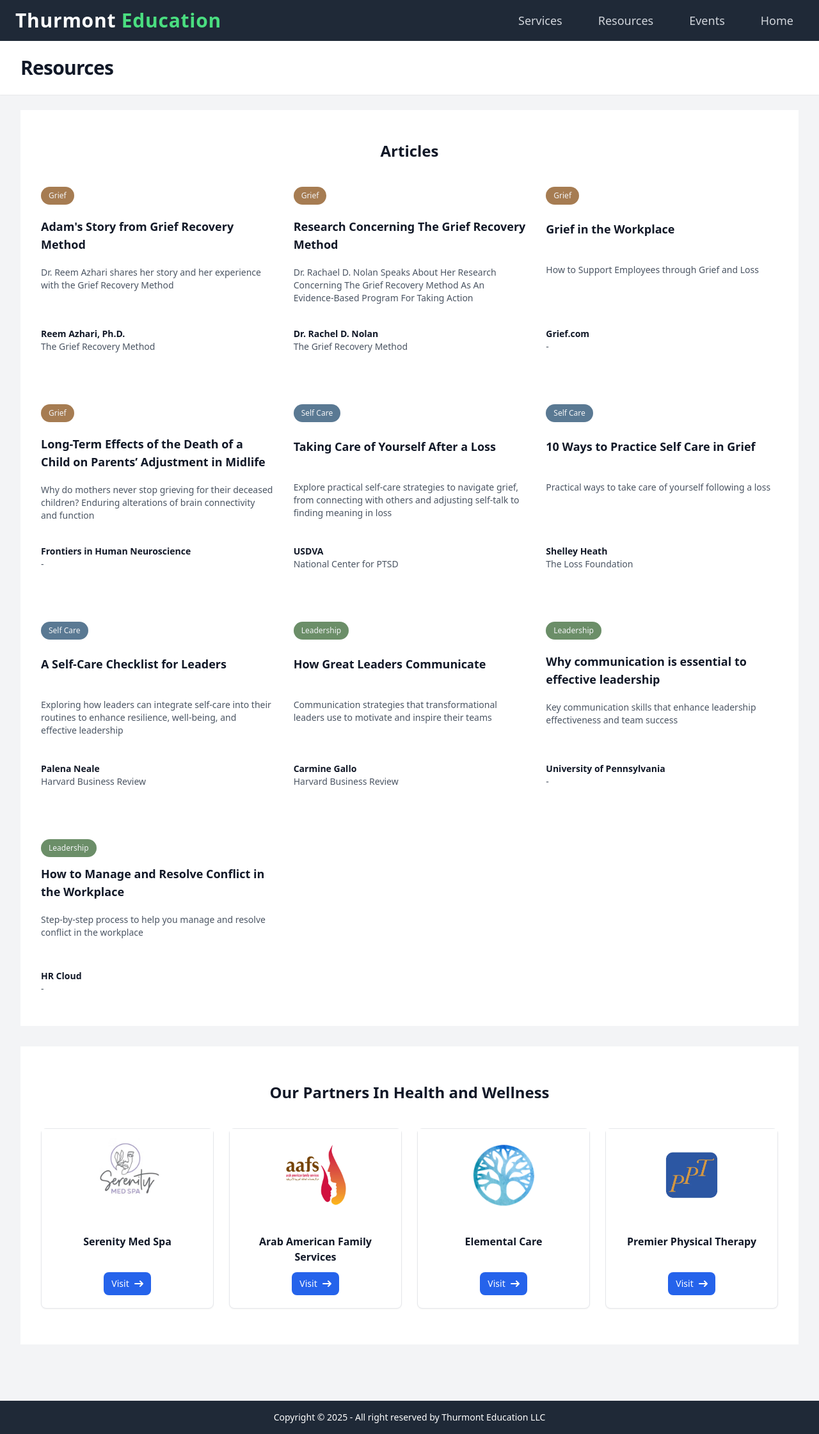
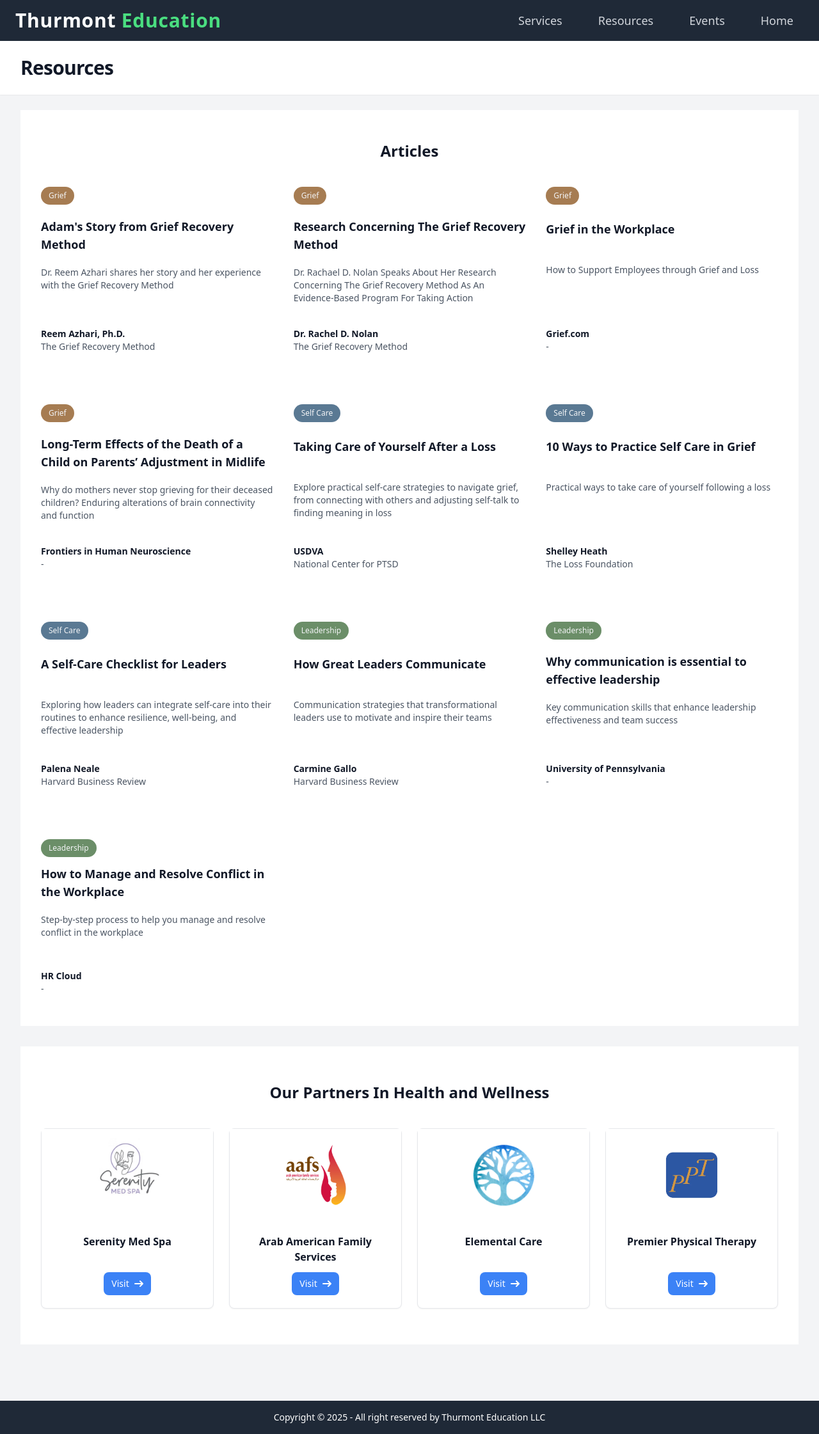
Before and after one commit to ncalderon16/thurmont, a Jekyll site: the page built from pages/resources.html, in a window 1280 px wide. Shown: the whole page at 64% size. Built offline with Jekyll 4.4.1, drawn with Linux system fonts in a browser that asks for light colours; nearby versions of some CDN libraries.

Commit message:
make partners button color less vibrant

```diff
--- a/assets/css/main.css
+++ b/assets/css/main.css
@@ -2651,9 +2651,17 @@ details.collapse summary::-webkit-details-marker {
   --tw-bg-opacity: 1;
   background-color: rgb(219 234 254 / var(--tw-bg-opacity, 1));
 }
+.bg-blue-400 {
+  --tw-bg-opacity: 1;
+  background-color: rgb(96 165 250 / var(--tw-bg-opacity, 1));
+}
 .bg-blue-50 {
   --tw-bg-opacity: 1;
   background-color: rgb(239 246 255 / var(--tw-bg-opacity, 1));
+}
+.bg-blue-500 {
+  --tw-bg-opacity: 1;
+  background-color: rgb(59 130 246 / var(--tw-bg-opacity, 1));
 }
 .bg-blue-600 {
   --tw-bg-opacity: 1;
--- a/pages/resources.html
+++ b/pages/resources.html
@@ -318,7 +318,7 @@ permalink: /resources
         <div class="p-5 flex flex-col flex-grow text-center">
           <h5 class="mb-3 text-base font-semibold text-gray-900">Serenity Med Spa</h5>
           <div class="mt-auto">
-            <a href="https://www.serenitymedispa.net" target="_blank" class="inline-flex items-center px-3 py-2 text-sm font-medium text-white bg-blue-600 rounded-lg hover:bg-blue-700">
+            <a href="https://www.serenitymedispa.net" target="_blank" class="inline-flex items-center px-3 py-2 text-sm font-medium text-white bg-blue-500 rounded-lg hover:bg-blue-700">
               Visit
               <svg class="w-3.5 h-3.5 ms-2" aria-hidden="true" fill="none" viewBox="0 0 14 10">
                 <path stroke="currentColor" stroke-linecap="round" stroke-linejoin="round" stroke-width="2" d="M1 5h12m0 0L9 1m4 4L9 9"/>
@@ -338,7 +338,7 @@ permalink: /resources
         <div class="p-5 flex flex-col flex-grow text-center">
           <h5 class="mb-3 text-base font-semibold text-gray-900">Arab American Family Services</h5>
           <div class="mt-auto">
-            <a href="https://www.aafsil.org" target="_blank" class="inline-flex items-center px-3 py-2 text-sm font-medium text-white bg-blue-600 rounded-lg hover:bg-blue-700">
+            <a href="https://www.aafsil.org" target="_blank" class="inline-flex items-center px-3 py-2 text-sm font-medium text-white bg-blue-500 rounded-lg hover:bg-blue-700">
               Visit
               <svg class="w-3.5 h-3.5 ms-2" aria-hidden="true" fill="none" viewBox="0 0 14 10">
                 <path stroke="currentColor" stroke-linecap="round" stroke-linejoin="round" stroke-width="2" d="M1 5h12m0 0L9 1m4 4L9 9"/>
@@ -358,7 +358,7 @@ permalink: /resources
         <div class="p-5 flex flex-col flex-grow text-center">
           <h5 class="mb-3 text-base font-semibold text-gray-900">Elemental Care</h5>
           <div class="mt-auto">
-            <a href="https://www.elementalcare.clinic" target="_blank" class="inline-flex items-center px-3 py-2 text-sm font-medium text-white bg-blue-600 rounded-lg hover:bg-blue-700">
+            <a href="https://www.elementalcare.clinic" target="_blank" class="inline-flex items-center px-3 py-2 text-sm font-medium text-white bg-blue-500 rounded-lg hover:bg-blue-700">
               Visit
               <svg class="w-3.5 h-3.5 ms-2" aria-hidden="true" fill="none" viewBox="0 0 14 10">
                 <path stroke="currentColor" stroke-linecap="round" stroke-linejoin="round" stroke-width="2" d="M1 5h12m0 0L9 1m4 4L9 9"/>
@@ -378,7 +378,7 @@ permalink: /resources
         <div class="p-5 flex flex-col flex-grow text-center">
           <h5 class="mb-3 text-base font-semibold text-gray-900">Premier Physical Therapy</h5>
           <div class="mt-auto">
-            <a href="https://www.premierphysicaltherapy.com" target="_blank" class="inline-flex items-center px-3 py-2 text-sm font-medium text-white bg-blue-600 rounded-lg hover:bg-blue-700">
+            <a href="https://www.premierphysicaltherapy.com" target="_blank" class="inline-flex items-center px-3 py-2 text-sm font-medium text-white bg-blue-500 rounded-lg hover:bg-blue-700">
               Visit
               <svg class="w-3.5 h-3.5 ms-2" aria-hidden="true" fill="none" viewBox="0 0 14 10">
                 <path stroke="currentColor" stroke-linecap="round" stroke-linejoin="round" stroke-width="2" d="M1 5h12m0 0L9 1m4 4L9 9"/>
```
